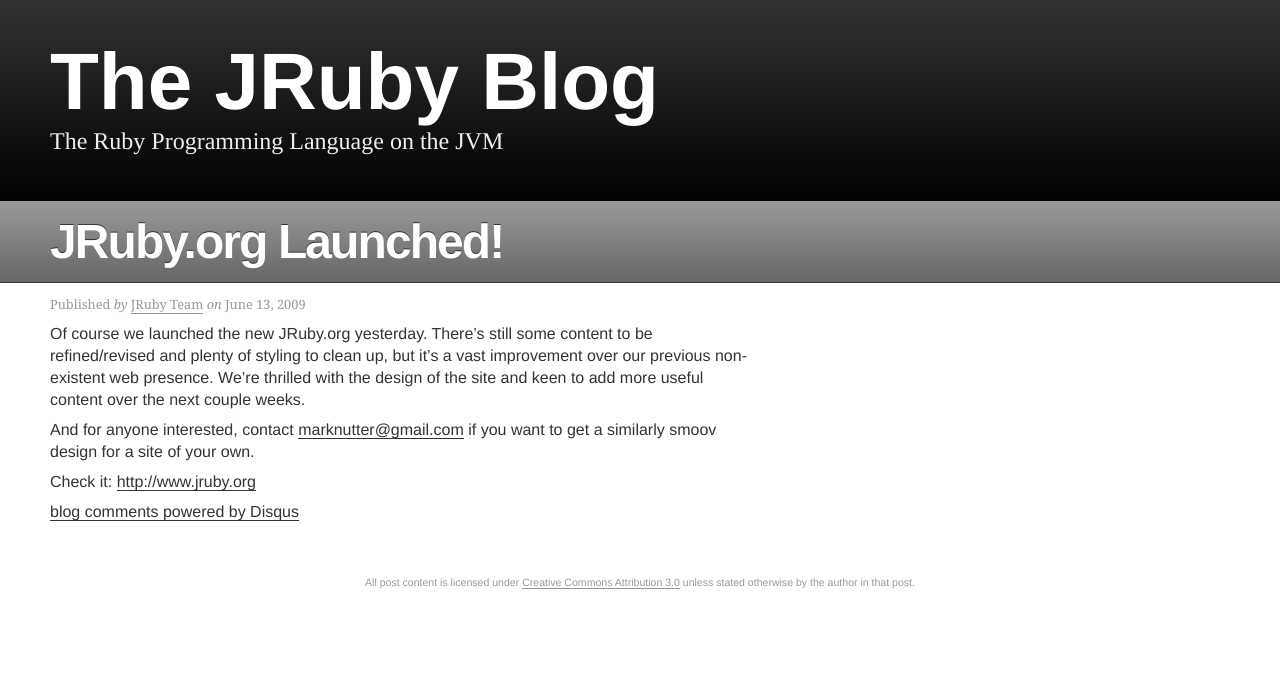
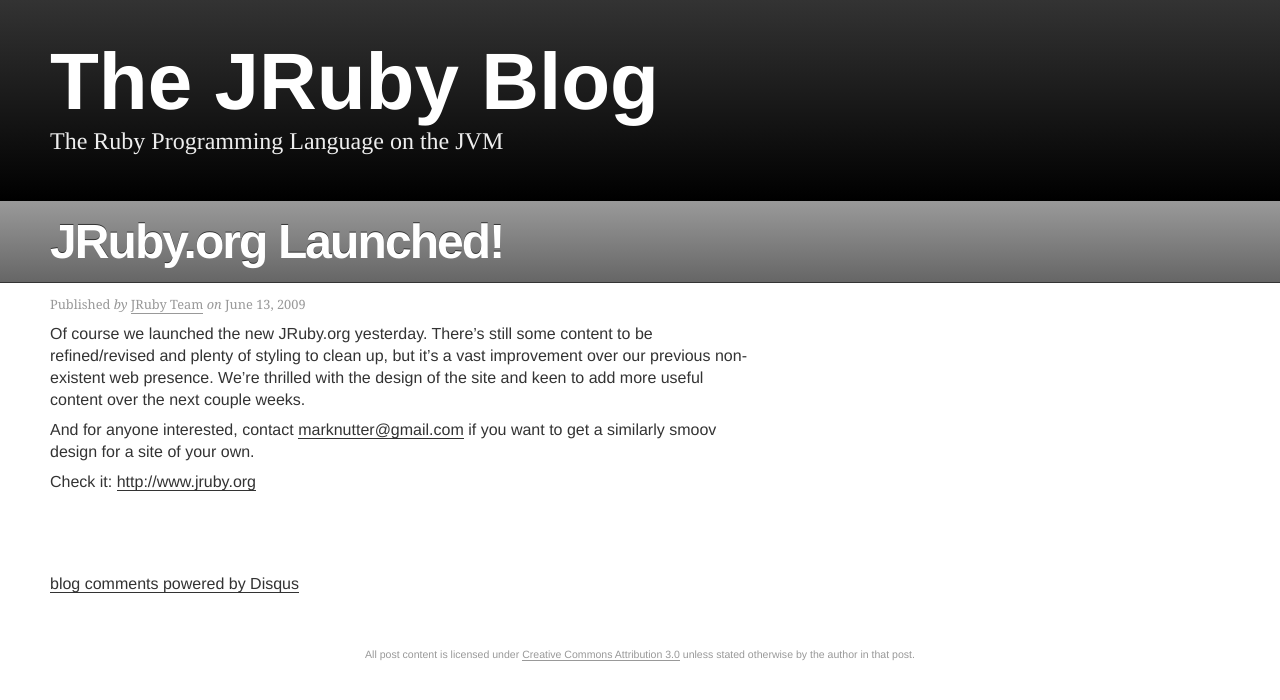
Before and after one commit to jruby/blog.jruby.org, a Jekyll site: the page built from _posts/2009-06-13-jruby-dot-org-launched.md, in a window 1280 px wide. Shown: the top 700 px of the page. Built offline with Jekyll 4.4.1, drawn with Linux system fonts in a browser that asks for light colours; comment, search, counter and statistics services are not loaded.

Commit message:
added vertical space between article content and comments

```diff
--- a/stylesheets/application.css
+++ b/stylesheets/application.css
@@ -187,6 +187,10 @@
   color: #666;
   border-bottom: 1px solid #666;
 }
+
+#disqus_thread {
+  margin-top: 5em;
+}
 /* ...content */
 
 /* footer... */
```
